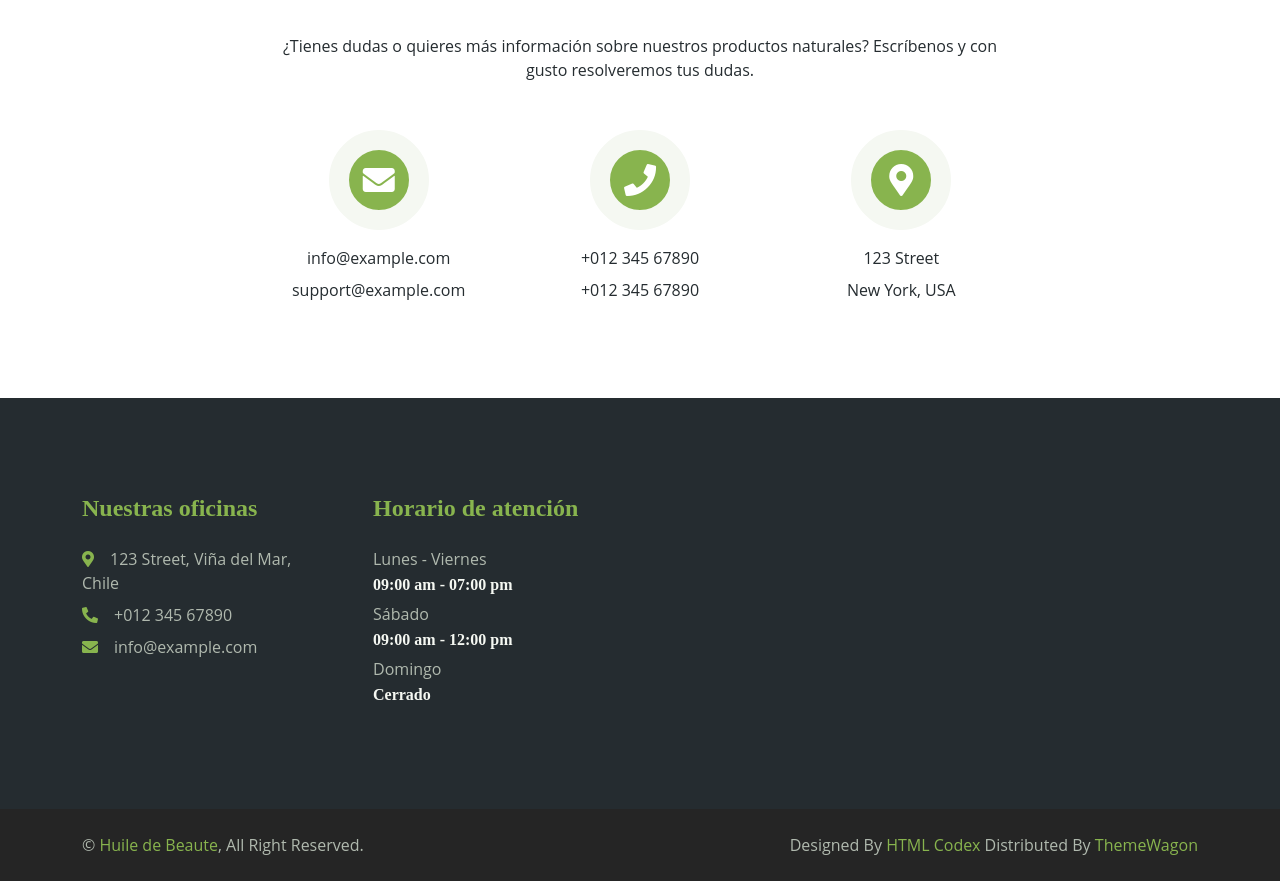
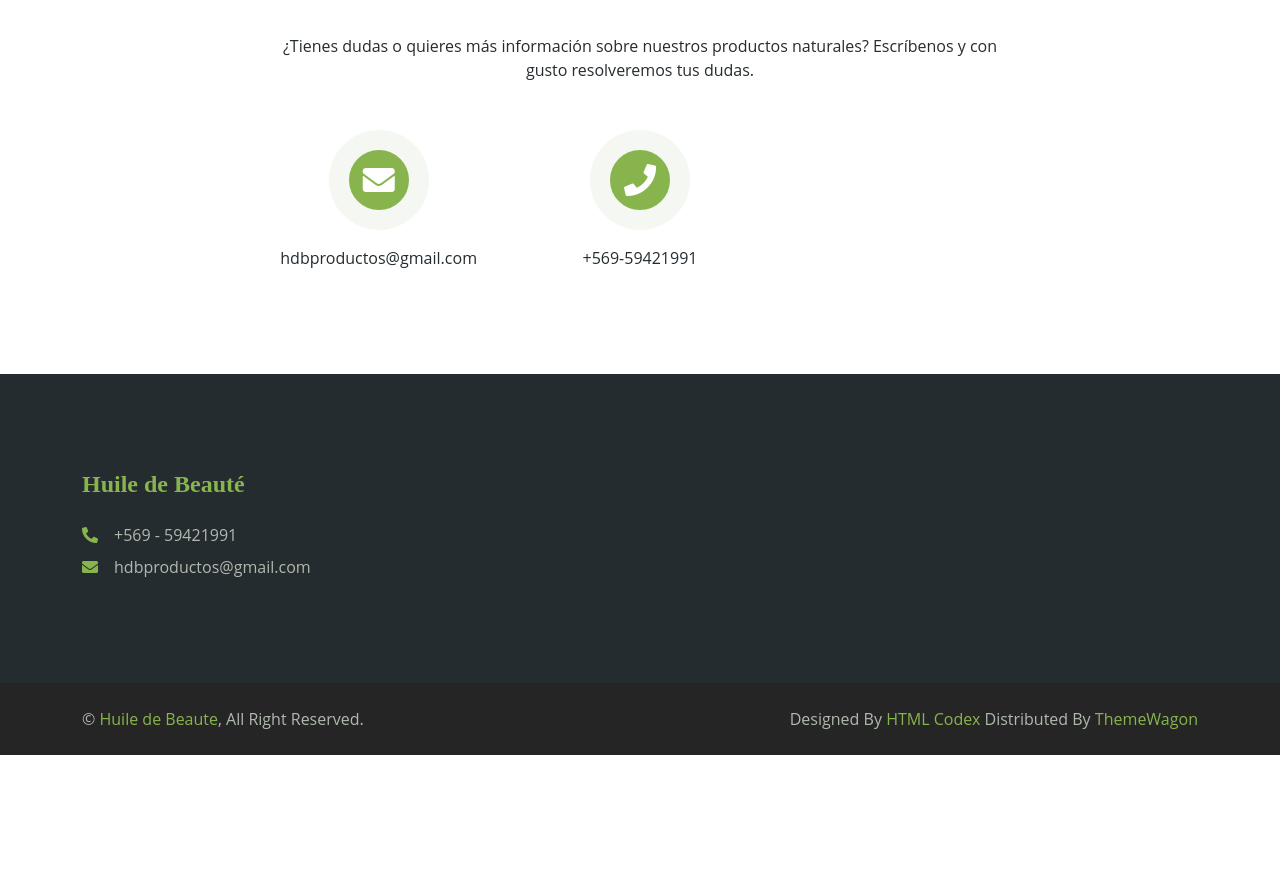
Before and after one commit to KyoJamett/huile, a React (Vite) app: page /#/ in a window 1280 px wide. Shown: the part 3340-4221 px from the top of the page. After the commit the page ends 4095 px from the top, so only its background shows below. Built offline with nearby package versions, Linux system fonts and the light colour scheme.

Commit message:
feat: actualizacion de datos de contacto

```diff
--- a/src/components/Contact.jsx
+++ b/src/components/Contact.jsx
@@ -30,8 +30,8 @@ export const Contact = () => {
                 <div className="btn-square mx-auto mb-3">
                   <i className="fa fa-envelope fa-2x text-white"></i>
                 </div>
-                <p className="mb-2">info@example.com</p>
-                <p className="mb-0">support@example.com</p>
+                <p className="mb-2">hdbproductos@gmail.com</p>
+                {/* <p className="mb-0">support@example.com</p> */}
               </div>
               <div
                 className="col-md-4 text-center"
@@ -41,10 +41,10 @@ export const Contact = () => {
                 <div className="btn-square mx-auto mb-3">
                   <i className="fa fa-phone fa-2x text-white"></i>
                 </div>
-                <p className="mb-2">+012 345 67890</p>
-                <p className="mb-0">+012 345 67890</p>
+                <p className="mb-2">+569-59421991</p>
+                {/* <p className="mb-0">+012 345 67890</p> */}
               </div>
-              <div
+              {/* <div
                 className="col-md-4 text-center"
                 data-aos="fade-up"
                 data-aos-delay="500"
@@ -54,7 +54,7 @@ export const Contact = () => {
                 </div>
                 <p className="mb-2">123 Street</p>
                 <p className="mb-0">New York, USA</p>
-              </div>
+              </div> */}
             </div>
           </div>
         </div>
--- a/src/components/Footer.jsx
+++ b/src/components/Footer.jsx
@@ -8,18 +8,18 @@ export const Footer = () => {
       <div className="container py-5">
         <div className="row g-5">
           <div className="col-lg-3 col-md-6">
-            <h4 className="text-primary mb-4">Nuestras oficinas</h4>
-            <p className="mb-2">
+            <h4 className="text-primary mb-4">Huile de Beauté</h4>
+            {/* <p className="mb-2">
               <i className="fa fa-map-marker-alt text-primary me-3"></i>123
               Street, Viña del Mar, Chile
-            </p>
+            </p> */}
             <p className="mb-2">
-              <i className="fa fa-phone-alt text-primary me-3"></i>+012 345
-              67890
+              <i className="fa fa-phone-alt text-primary me-3"></i>+569 -
+              59421991
             </p>
             <p className="mb-2">
               <i className="fa fa-envelope text-primary me-3"></i>
-              info@example.com
+              hdbproductos@gmail.com
             </p>
             {/* <div className="d-flex pt-3">
               <a
@@ -66,7 +66,7 @@ export const Footer = () => {
               Support
             </a>
           </div> */}
-          <div className="col-lg-3 col-md-6">
+          {/* <div className="col-lg-3 col-md-6">
             <h4 className="text-primary mb-4">Horario de atención</h4>
             <p className="mb-1">Lunes - Viernes</p>
             <h6 className="text-light">09:00 am - 07:00 pm</h6>
@@ -74,7 +74,7 @@ export const Footer = () => {
             <h6 className="text-light">09:00 am - 12:00 pm</h6>
             <p className="mb-1">Domingo</p>
             <h6 className="text-light">Cerrado</h6>
-          </div>
+          </div> */}
           {/* <div className="col-lg-3 col-md-6">
             <h4 className="text-primary mb-4">Newsletter</h4>
             <p>Dolor amet sit justo amet elitr clita ipsum elitr est.</p>
--- a/src/components/Store.jsx
+++ b/src/components/Store.jsx
@@ -44,7 +44,7 @@ export const Store = () => {
               </div>
               <div className="store-overlay">
                 <a
-                  href="https://wa.me/967694921?text=Hola, deseo comprar Huile de Beauté 1 unidad por favor"
+                  href="https://wa.me/959421991?text=Hola, deseo comprar Huile de Beauté 1 unidad por favor"
                   target="_blank"
                   rel="noopener noreferrer"
                   className="btn btn-primary rounded-pill py-2 px-4 m-2"
@@ -85,7 +85,7 @@ export const Store = () => {
               </div>
               <div className="store-overlay">
                 <a
-                  href="https://wa.me/967694921?text=Hola, deseo comprar Huile de Beauté 3 unidades por favor"
+                  href="https://wa.me/959421991?text=Hola, deseo comprar Huile de Beauté 3 unidades por favor"
                   target="_blank"
                   rel="noopener noreferrer"
                   className="btn btn-primary rounded-pill py-2 px-4 m-2"
```
